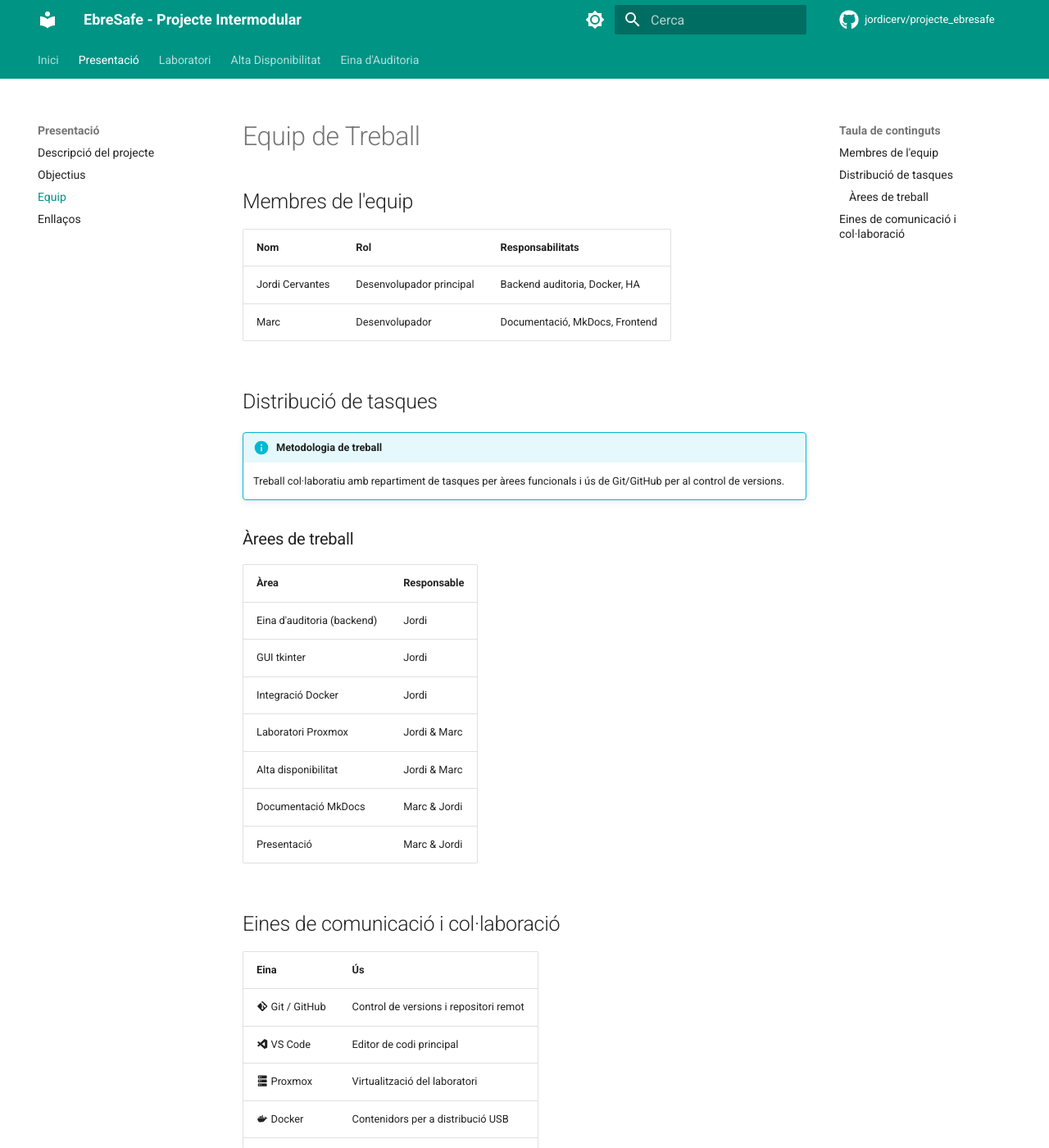
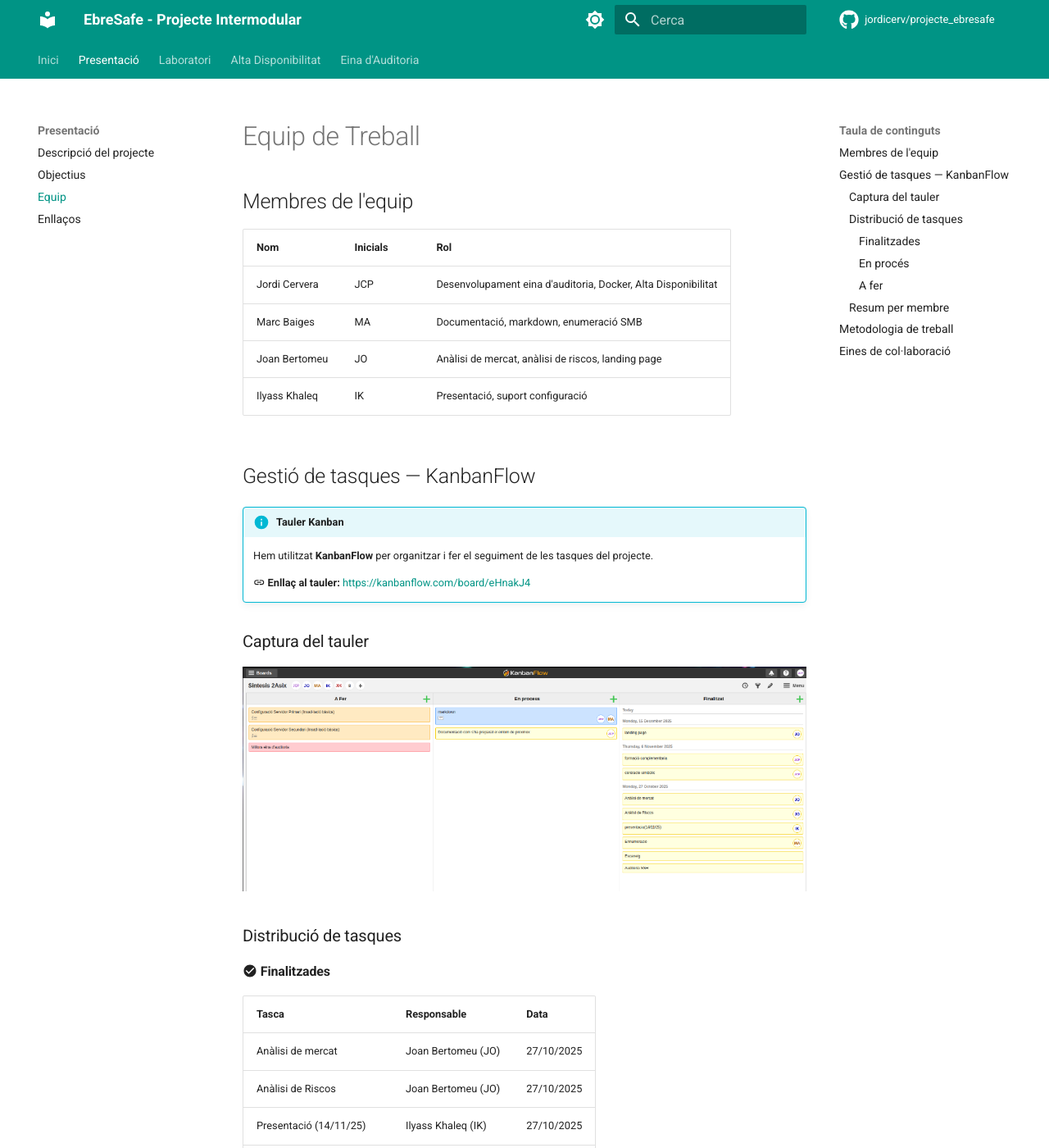
Before and after one commit to jordicerv/projecte_ebresafe, an MkDocs documentation site: the page built from docs/presentacio/equip.md, in a window 1280 px wide and 1400 px high. Shown: the whole window at 82% size. Built offline with MkDocs 1.6.1 and Material for MkDocs 9.7.7, drawn with Linux system fonts in a browser that asks for light colours; comment, search, counter and statistics services are not loaded; some of the changed text lies outside the part shown.

Commit message:
Afegir KanbanFlow, actualitzar equip (4 membres) i distribució de tasques

````diff
--- a/docs/presentacio/equip.md
+++ b/docs/presentacio/equip.md
@@ -2,32 +2,79 @@
 
 ## Membres de l'equip
 
-| Nom | Rol | Responsabilitats |
-|-----|-----|-----------------|
-| Jordi Cervantes | Desenvolupador principal | Backend auditoria, Docker, HA |
-| Marc | Desenvolupador | Documentació, MkDocs, Frontend |
+| Nom | Inicials | Rol |
+|-----|----------|-----|
+| Jordi Cervera | JCP | Desenvolupament eina d'auditoria, Docker, Alta Disponibilitat |
+| Marc Baiges | MA | Documentació, markdown, enumeració SMB |
+| Joan Bertomeu | JO | Anàlisi de mercat, anàlisi de riscos, landing page |
+| Ilyass Khaleq | IK | Presentació, suport configuració |
 
-## Distribució de tasques
+## Gestió de tasques — KanbanFlow
 
-!!! info "Metodologia de treball"
-    Treball col·laboratiu amb repartiment de tasques per àrees funcionals i ús de Git/GitHub per al control de versions.
+!!! info "Tauler Kanban"
+    Hem utilitzat **KanbanFlow** per organitzar i fer el seguiment de les tasques del projecte.
 
-### Àrees de treball
+    :material-link: **Enllaç al tauler:** [https://kanbanflow.com/board/eHnakJ4](https://kanbanflow.com/board/eHnakJ4)
 
-| Àrea | Responsable |
-|------|-------------|
-| Eina d'auditoria (backend) | Jordi |
-| GUI tkinter | Jordi |
-| Integració Docker | Jordi |
-| Laboratori Proxmox | Jordi & Marc |
-| Alta disponibilitat | Jordi & Marc |
-| Documentació MkDocs | Marc & Jordi |
-| Presentació | Marc & Jordi |
+### Captura del tauler
 
-## Eines de comunicació i col·laboració
+![Tauler KanbanFlow del projecte](../assets/img/kanbanflow.png)
+
+### Distribució de tasques
+
+#### :material-check-circle: Finalitzades
+
+| Tasca | Responsable | Data |
+|-------|-------------|------|
+| Anàlisi de mercat | Joan Bertomeu (JO) | 27/10/2025 |
+| Anàlisi de Riscos | Joan Bertomeu (JO) | 27/10/2025 |
+| Presentació (14/11/25) | Ilyass Khaleq (IK) | 27/10/2025 |
+| Enumeració | Marc Baiges (MA) | 27/10/2025 |
+| Escaneig | — | 27/10/2025 |
+| Auditoria SSH | — | 27/10/2025 |
+| Formació complementària | Jordi Cervera (JCP) | 06/11/2025 |
+| Contracte simbòlic | Jordi Cervera (JCP) | 06/11/2025 |
+| Landing page | Joan Bertomeu (JO) | 15/12/2025 |
+
+#### :material-progress-clock: En procés
+
+| Tasca | Responsable |
+|-------|-------------|
+| Markdown (documentació MkDocs) | Jordi Cervera (JCP), Marc Baiges (MA) |
+| Documentació com s'ha preparat l'entorn de Proxmox | Jordi Cervera (JCP) |
+
+#### :material-clipboard-list: A fer
+
+| Tasca | Responsable |
+|-------|-------------|
+| Configuració Servidor Primari (Instal·lació bàsica) | — |
+| Configuració Servidor Secundari (Instal·lació bàsica) | — |
+| Millora eina d'auditoria | — |
+
+### Resum per membre
+
+```mermaid
+pie title Distribució de tasques finalitzades
+    "Joan Bertomeu (JO)" : 3
+    "Jordi Cervera (JCP)" : 2
+    "Marc Baiges (MA)" : 1
+    "Ilyass Khaleq (IK)" : 1
+    "Sense assignar" : 2
+```
+
+## Metodologia de treball
+
+!!! tip "Com hem treballat"
+    - **Gestió visual** amb KanbanFlow (columnes: A Fer → En procés → Finalitzat)
+    - **Control de versions** amb Git / GitHub
+    - **Documentació** amb MkDocs Material
+    - **Comunicació** directa i reunions periòdiques
+
+## Eines de col·laboració
 
 | Eina | Ús |
 |------|-----|
+| :material-trello: [KanbanFlow](https://kanbanflow.com/board/eHnakJ4) | Gestió de tasques (tauler Kanban) |
 | :material-git: Git / GitHub | Control de versions i repositori remot |
 | :material-microsoft-visual-studio-code: VS Code | Editor de codi principal |
 | :material-server: Proxmox | Virtualització del laboratori |
````
Also changed, not shown: docs/index.md (+1 -0 lines), docs/presentacio/enllacos.md (+6 -0 lines), docs/assets/img/kanbanflow.png (added).
